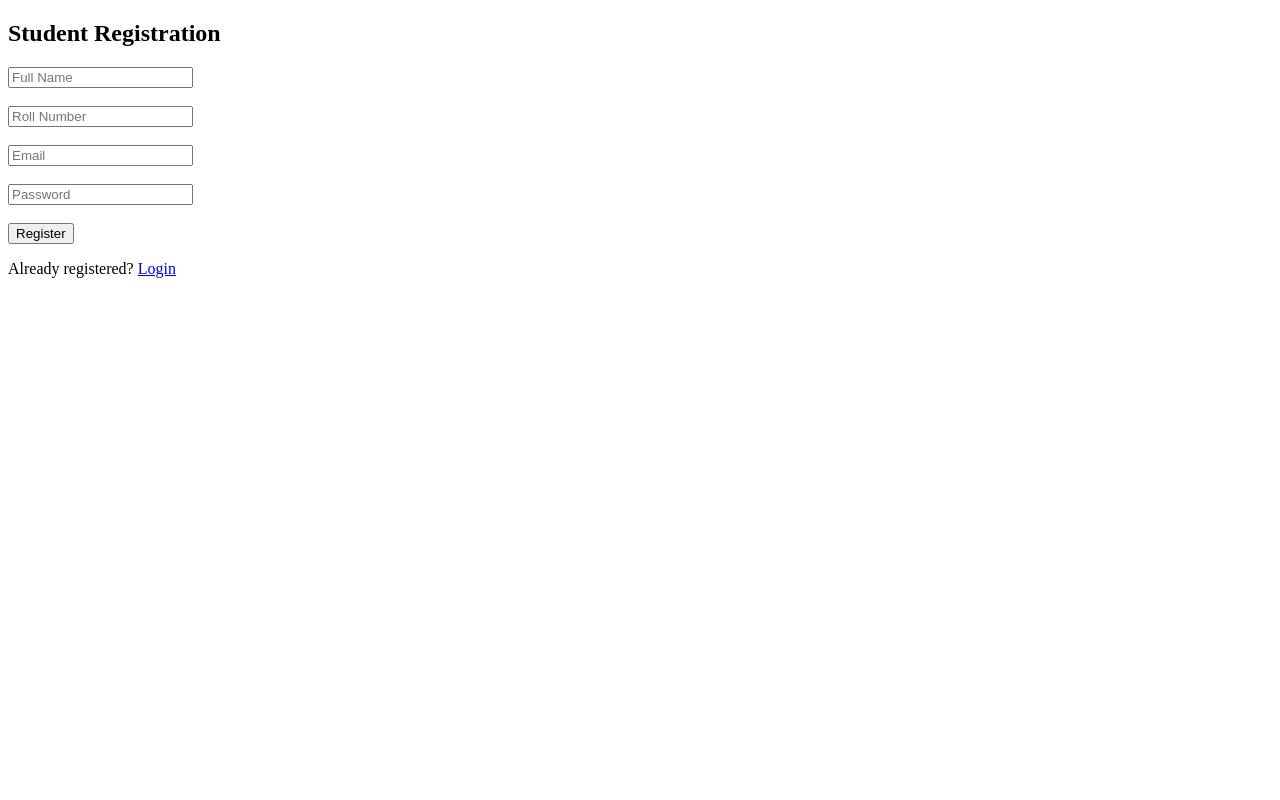
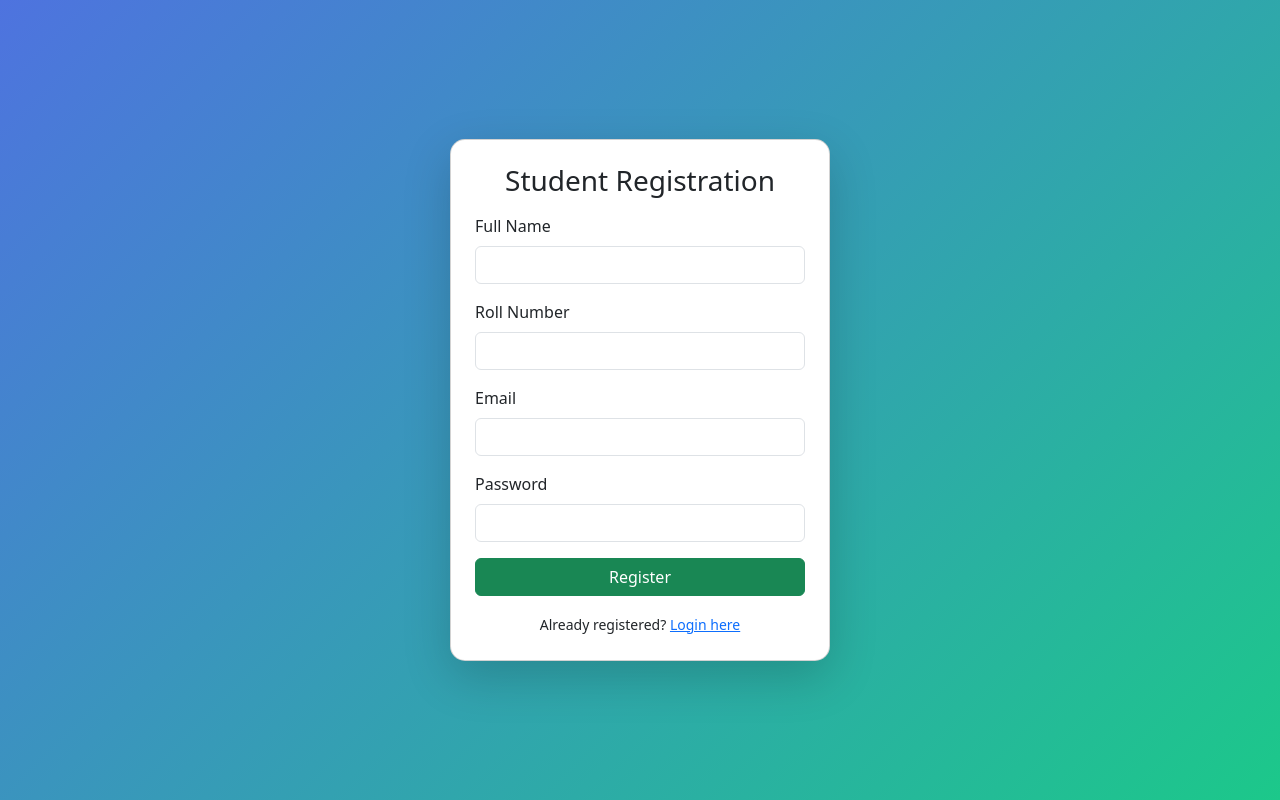
Before and after one commit to Utsav-047/Smart-Attendance-System, a Flask app: page /register in a window 1280 px wide. Run offline with Flask 3, Linux system fonts and the light colour scheme.

Commit message:
Enhance registration page with Bootstrap and layout
Updated the registration form with Bootstrap styling and improved layout.

```diff
--- a/templates/register.html
+++ b/templates/register.html
@@ -1,4 +1,4 @@
-<!DOCTYPE html>
+<!-- <!DOCTYPE html>
 <html>
 <head>
     <title>Register</title>
@@ -16,4 +16,67 @@
 
     <p>Already registered? <a href="/">Login</a></p>
 </body>
+</html> -->
+
+<!DOCTYPE html>
+<html lang="en">
+<head>
+    <meta charset="UTF-8">
+    <title>Register | Smart Attendance</title>
+
+    <!-- Bootstrap -->
+    <link href="https://cdn.jsdelivr.net/npm/bootstrap@5.3.2/dist/css/bootstrap.min.css" rel="stylesheet">
+
+    <!-- Small custom CSS -->
+    <style>
+        body {
+            background: linear-gradient(135deg, #4e73df, #1cc88a);
+        }
+
+        .card {
+            border-radius: 15px;
+        }
+    </style>
+</head>
+
+<body>
+
+<div class="container d-flex justify-content-center align-items-center vh-100">
+    <div class="card shadow-lg p-4" style="width: 380px;">
+
+        <h3 class="text-center mb-3">Student Registration</h3>
+
+        <form method="POST">
+
+            <div class="mb-3">
+                <label class="form-label">Full Name</label>
+                <input type="text" name="name" class="form-control" required>
+            </div>
+
+            <div class="mb-3">
+                <label class="form-label">Roll Number</label>
+                <input type="text" name="roll" class="form-control" required>
+            </div>
+
+            <div class="mb-3">
+                <label class="form-label">Email</label>
+                <input type="email" name="email" class="form-control" required>
+            </div>
+
+            <div class="mb-3">
+                <label class="form-label">Password</label>
+                <input type="password" name="password" class="form-control" required>
+            </div>
+
+            <button type="submit" class="btn btn-success w-100">Register</button>
+        </form>
+
+        <div class="text-center mt-3">
+            <small>Already registered? <a href="/">Login here</a></small>
+        </div>
+
+    </div>
+</div>
+
+</body>
 </html>
```
